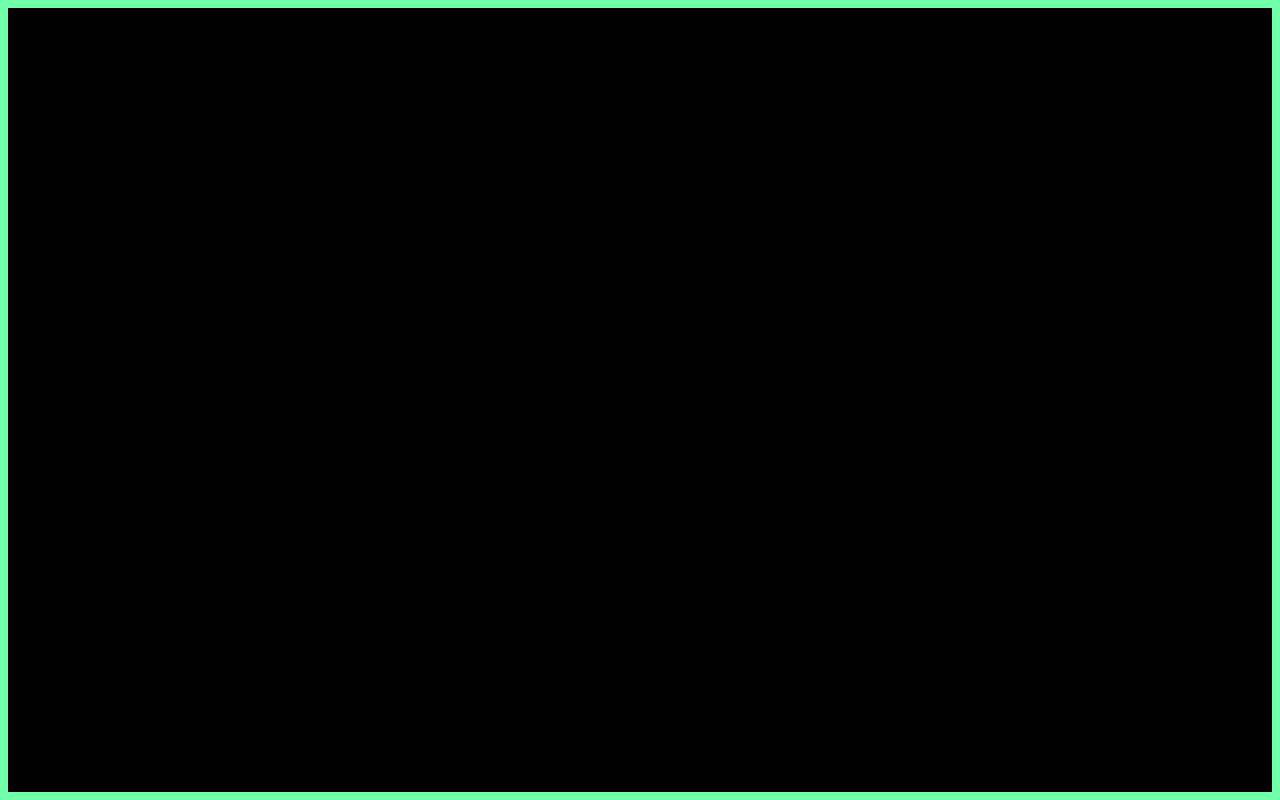
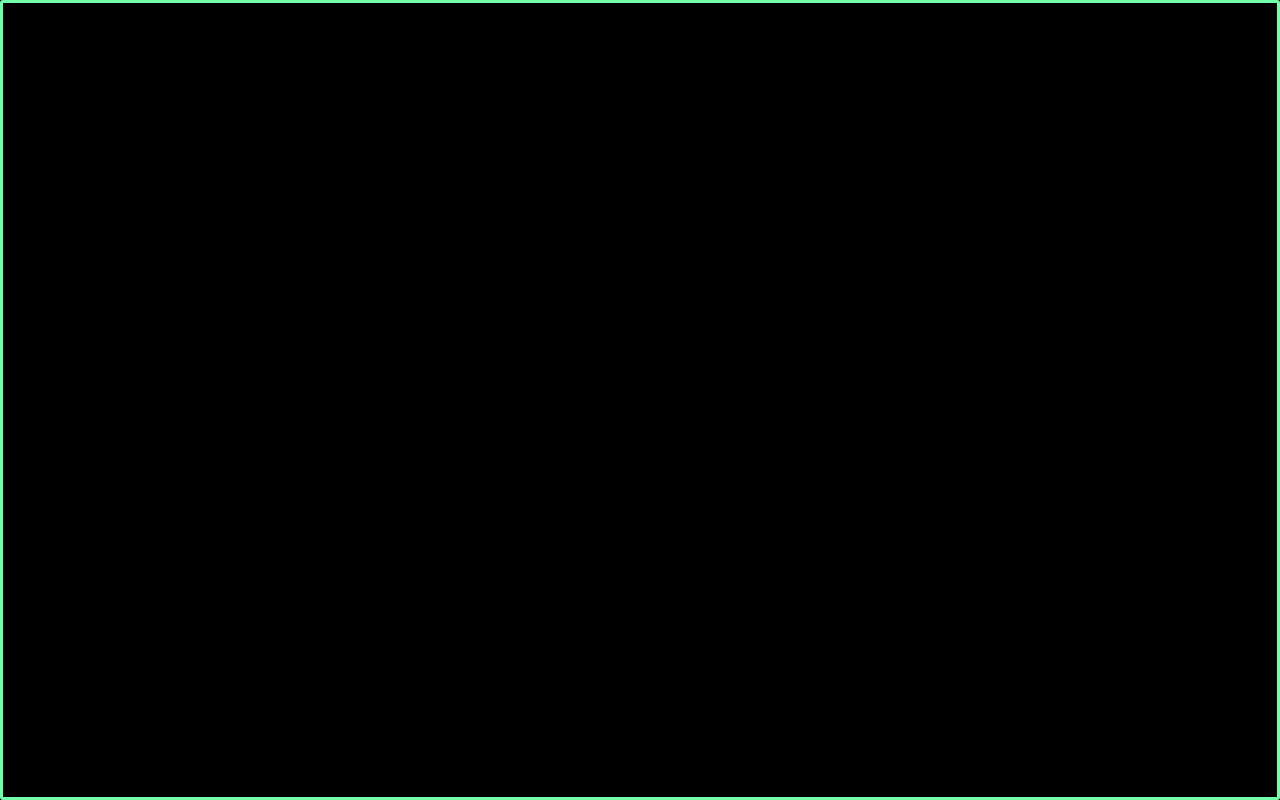
Before and after one commit to chlorocodes/chloro.codes, a plain HTML site: page index.html in a window 1280 px wide. Drawn offline with Linux system fonts and the light colour scheme.

Commit message:
Update border

```diff
--- a/index.html
+++ b/index.html
@@ -13,12 +13,16 @@
       html,
       body {
         background: black;
-        border: 4px solid #71ffaa;
         margin: 0;
         padding: 0;
         width: 100%;
         height: 100%;
       }
+
+      body {
+        border: 3px solid #71ffaa;
+        border-radius: 3px;
+      }
     </style>
   </head>
   <body></body>
```
